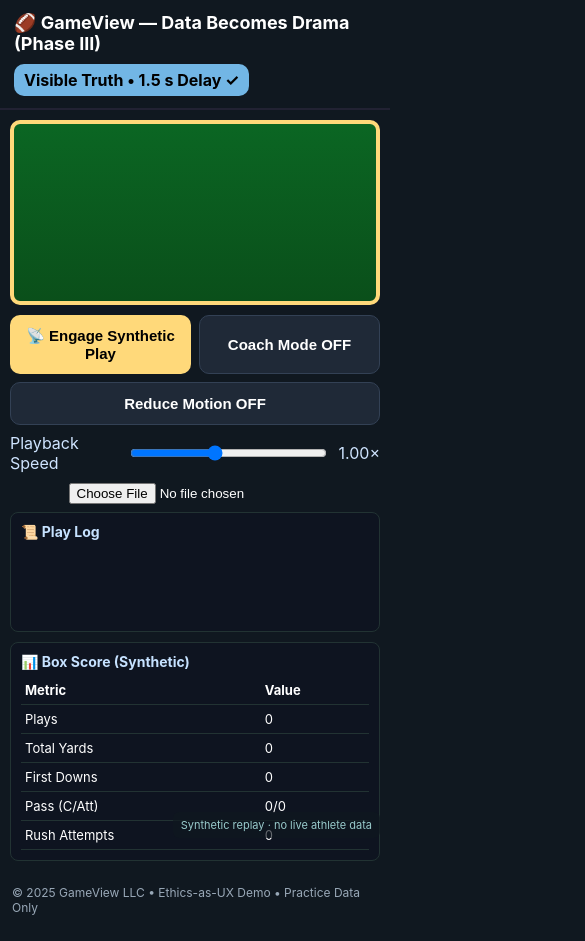
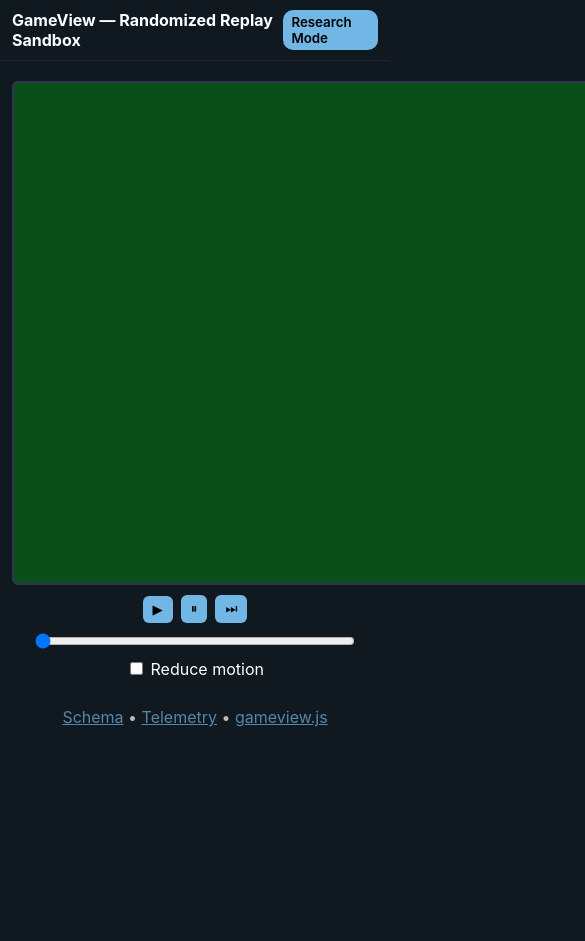
Before and after one commit to meekste10/gameview-demo, a plain HTML site: page index.html in a window 390 px wide. Shown: the top 941 px of the page, 585 px wide, since content can reach past the window. After the commit the page ends 844 px from the top, so only its background shows below. Drawn offline with Linux system fonts and the light colour scheme; no server answers.

Commit message:
Update index.html

```diff
--- a/index.html
+++ b/index.html
@@ -1,146 +1,53 @@
 <!DOCTYPE html>
 <html lang="en">
 <head>
-<meta charset="utf-8" />
-<meta name="viewport" content="width=device-width,initial-scale=1" />
-<title>GameView — Ethical Telemetry Prototype (Phase III)</title>
+<meta charset="utf-8">
+<meta name="viewport" content="width=device-width,initial-scale=1">
+<title>GameView — Randomized Replay Sandbox</title>
+<script>
+const ds = new URLSearchParams(location.search).get('data') || './telemetry_converted.json';
+const l = document.createElement('link');
+l.rel='preload'; l.as='fetch'; l.type='application/json';
+l.href=new URL(ds,location.href).href; l.crossOrigin='anonymous';
+document.head.appendChild(l);
+</script>
 <style>
-:root { --charcoal:#101820;--gold:#ffd97a;--sky:#72b6e5;--field1:#0b6623;--field2:#0a4f1a; }
+:root { --field:#0a4f1a; --bg:#101820; --fg:#ffffff; --sky:#72b6e5; }
 *{box-sizing:border-box}
-body{margin:0;background:var(--charcoal);color:#fff;font-family:Inter,system-ui,-apple-system,Segoe UI,Roboto,Helvetica,Arial,sans-serif;}
-header{padding:12px 14px;border-bottom:2px solid #223;display:flex;gap:10px;align-items:center;justify-content:space-between;flex-wrap:wrap}
-h1{font-size:18px;margin:0}
-.badge{background:var(--sky);color:#000;font-weight:700;padding:6px 10px;border-radius:10px;transition:opacity .5s}
-#wrap{max-width:980px;margin:0 auto;padding:10px}
-canvas{width:100%;aspect-ratio:2/1;background:linear-gradient(var(--field1),var(--field2));border:4px solid var(--gold);border-radius:10px;display:block}
-#controls{display:flex;gap:8px;flex-wrap:wrap;justify-content:center;margin:10px 0}
-button{flex:1 1 160px;padding:12px 14px;font-size:15px;font-weight:700;border:0;border-radius:10px}
-#nextPlay{background:var(--gold);color:#000}
-.toggle{background:#1f2937;color:#fff;border:1px solid #334155}
-#speedWrap{flex:1 1 100%;display:flex;align-items:center;gap:10px;justify-content:center;color:#cfe4ff}
-#speedRange{width:60%}
-#panels{display:flex;gap:10px;flex-wrap:wrap;justify-content:space-between}
-.panel{flex:1 1 300px;background:#0e1420;border:1px solid #233;border-radius:8px;padding:10px;min-height:120px}
-.panel h3{margin:0 0 6px 0;font-size:14px;color:#c6e2ff}
-#dataLog{max-height:160px;overflow:auto;font-size:13px;line-height:1.35}
-.ok{color:#94f7c5}.info{color:#c6e2ff}.warn{color:#ffdf99}
-#boxScoreTable{width:100%;border-collapse:collapse;font-size:13px}
-#boxScoreTable th,#boxScoreTable td{border-bottom:1px solid #233;padding:6px 4px;text-align:left}
-footer{max-width:980px;margin:6px auto 18px;padding:8px 12px;opacity:.8;font-size:12px;color:#bcd}
-#contextNote{position:fixed;bottom:6px;right:10px;font-size:11px;background:rgba(16,24,32,.65);padding:6px 8px;border-radius:6px;color:#9cc;z-index:99}
-.badgePulse{animation:pulse 1.2s ease 1}
-@keyframes pulse{0%{opacity:1}50%{opacity:.5}100%{opacity:1}}
+body{margin:0;background:var(--bg);color:var(--fg);font-family:Inter,system-ui,-apple-system,Segoe UI,Roboto,Helvetica,Arial,sans-serif}
+header{display:flex;gap:10px;align-items:center;justify-content:space-between;padding:10px 12px;border-bottom:1px solid #223}
+small.badge{background:var(--sky);color:#000;padding:4px 8px;border-radius:10px;font-weight:600}
+main{max-width:980px;margin:0 auto;padding:10px 12px}
+canvas#field{display:block;margin:10px auto;background:var(--field);border:2px solid #335;border-radius:6px}
+.controls{display:flex;justify-content:center;align-items:center;gap:8px;margin:8px 0;flex-wrap:wrap}
+button{padding:6px 10px;border:none;border-radius:6px;background:var(--sky);color:#000;cursor:pointer}
+input[type="range"]{width:320px}
+.hud{font:12px/1.4 Inter,system-ui;text-align:center;margin:8px 0}
+footer{opacity:.7;text-align:center;padding:10px}
+a{color:#72b6e5}
 </style>
 </head>
 <body>
 <header>
-  <h1>🏈 GameView — Data Becomes Drama (Phase III)</h1>
-  <div class="badge" id="trustBadge">Visible Truth • 1.5 s Delay ✓</div>
+  <strong>GameView — Randomized Replay Sandbox</strong>
+  <small class="badge">Research Mode</small>
 </header>
-
-<div id="wrap">
-  <canvas id="field" width="980" height="490"></canvas>
-
-  <div id="controls">
-    <button id="nextPlay">📡 Engage Synthetic Play</button>
-    <button id="toggleCoach" class="toggle">Coach Mode OFF</button>
-    <button id="toggleMotion" class="toggle">Reduce Motion OFF</button>
-    <div id="speedWrap">
-      <span>Playback Speed</span>
-      <input type="range" id="speedRange" min="0.25" max="2.00" step="0.25" value="1.00">
-      <span id="speedVal">1.00×</span>
-    </div>
+<main>
+  <canvas id="field" width="900" height="500"></canvas>
+  <div id="hud" class="hud"></div>
+  <div class="controls">
+    <button id="play">▶</button>
+    <button id="pause">⏸</button>
+    <button id="step">⏭</button>
+    <input id="scrub" type="range" min="0" max="1000" value="0">
+    <label><input id="rm" type="checkbox"> Reduce motion</label>
   </div>
-
-  <!-- 👇 this is where the upload button should live -->
-  <input type="file" id="fileInput" accept=".json,.jsonl,.csv"
-         style="margin:8px auto;display:block;color:#fff;">
-
-  <div id="panels">
-    <div class="panel">
-      <h3>📜 Play Log</h3>
-      <div id="dataLog" aria-live="polite"></div>
-    </div>
-    <div class="panel">
-      <h3>📊 Box Score (Synthetic)</h3>
-      <table id="boxScoreTable">
-        <thead><tr><th>Metric</th><th>Value</th></tr></thead>
-        <tbody>
-          <tr><td>Plays</td><td id="bs_plays">0</td></tr>
-          <tr><td>Total Yards</td><td id="bs_yards">0</td></tr>
-          <tr><td>First Downs</td><td id="bs_first">0</td></tr>
-          <tr><td>Pass (C/Att)</td><td id="bs_pass">0/0</td></tr>
-          <tr><td>Rush Attempts</td><td id="bs_rush">0</td></tr>
-        </tbody>
-      </table>
-    </div>
-  </div>
-</div>
-
-<footer>© 2025 GameView LLC • Ethics-as-UX Demo • Practice Data Only</footer>
-<div id="contextNote">Synthetic replay · no live athlete data</div>
-
-<script>
-/* your existing Phase III script (unchanged) ... */
-
-/* =======================================================
-   🛰️  Synthetic Live-Feed Uploader + Stream Simulator
-   ======================================================= */
-document.getElementById('fileInput').onchange = async (e)=>{
-  const file = e.target.files[0];
-  if(!file){ log('No file selected','warn'); return; }
-
-  const text = await file.text();
-  const lines = text.trim().split('\n');
-  const frames = lines.map(l=>{
-    try { return JSON.parse(l); } catch { return null; }
-  }).filter(Boolean);
-
-  log(`Loaded ${frames.length} telemetry frames from synthetic tracker feed.`,'info');
-  simulateStream(frames);
-};
-
-function simulateStream(frames){
-  let i = 0;
-  const total = frames.length;
-  log('Beginning synthetic data loop ...','info');
-  const tickRate = 100; // 10 Hz
-  function tick(){
-    const frame = frames[i];
-    drawTelemetryFrame(frame.entities);
-    i++;
-    if(i < total) setTimeout(tick, tickRate);
-    else log('Synthetic feed complete','ok');
-  }
-  tick();
-}
-
-function drawTelemetryFrame(entities){
-  drawField();
-  entities.forEach(ent=>{
-    const x = (ent.x/100)*canvas.width;
-    const y = canvas.height - (ent.y/53.3)*canvas.height;
-    let color = '#FFFFFF';
-    if(ent.id==='BALL') color = '#FFD97A';
-    else if(ent.team==='GB') color = '#00FF70';
-    else if(ent.team==='CHI') color = '#72B6E5';
-    ctx.beginPath();
-    ctx.arc(x, y, ent.id==='BALL'?5:4, 0, Math.PI*2);
-    ctx.fillStyle = color; ctx.fill();
-    if(coachMode && ent.id!=='BALL'){
-      ctx.font='10px Inter'; ctx.fillText(ent.id, x+6, y+3);
-    }
-  });
-}
-// TEMP: Auto-load sample feed for testing if upload fails
-fetch('synthetic_feed.jsonl')
-  .then(r=>r.text())
-  .then(text=>{
-    const frames = text.trim().split('\n').map(l=>JSON.parse(l));
-    log(`Auto-loaded ${frames.length} frames from repo for test.`, 'info');
-    simulateStream(frames);
-  })
-  .catch(()=>log('No synthetic_feed.jsonl found in repo. Upload manually.','warn'));
-</script>
+</main>
+<footer>
+  <a href="gv-telemetry-v1.json">Schema</a> •
+  <a href="telemetry_converted.json">Telemetry</a> •
+  <a href="gameview.js">gameview.js</a>
+</footer>
+<script src="gameview.js"></script>
 </body>
 </html>
```
